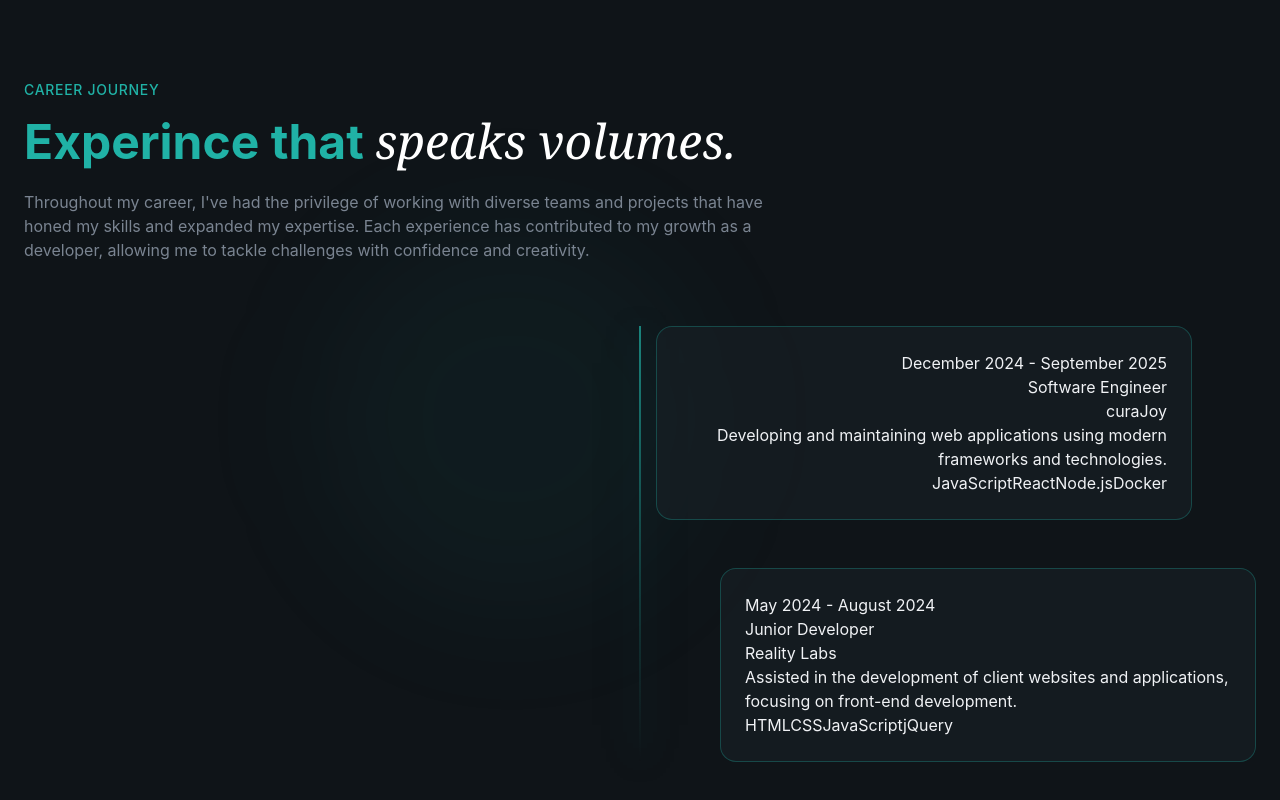
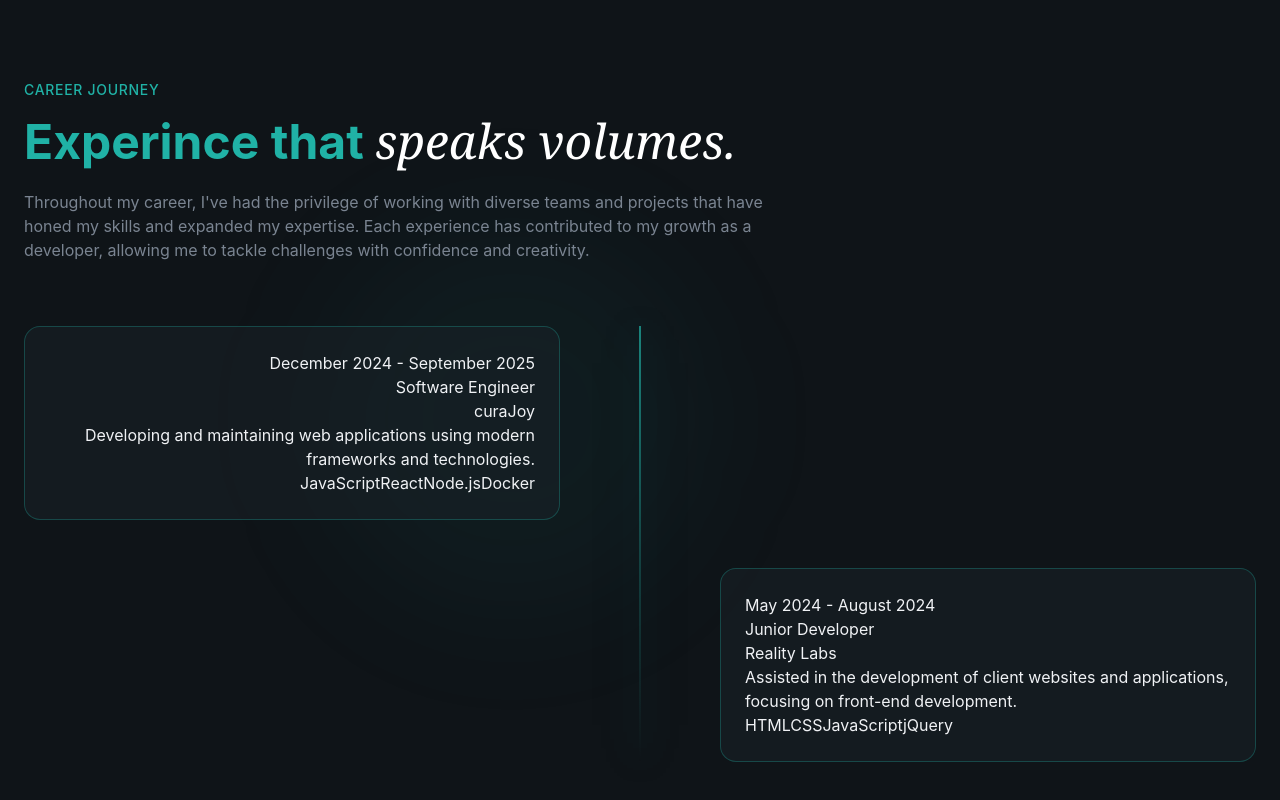
Before and after one commit to eissamonet/SWD-Portfolio, a React (Vite) app: page / in a window 1280 px wide. Shown: the part 3483-4283 px from the top of the page. Built offline with nearby package versions, Linux system fonts and the light colour scheme.

Commit message:
timeline dot styling added

```diff
--- a/src/sections/Experience.jsx
+++ b/src/sections/Experience.jsx
@@ -48,12 +48,12 @@
               className="relative grid md:grid-cols-2 gap-8 animate-fade-in"
               style={{ animationDelay: `${(index + 1) * 100}ms`}}
               >
-                {/* timeline item container */}
-                <div></div>
+                {/* timeline dot */}
+                <div className="absolute"></div>
 
                 {/* content */}
                 <div className={`pl-8 md:pl-0 ${index % 2 === 0 ? "md:pr-16 md:text-right" : "md:col-start-2 md:pl-16"} `}>
-                  <div className={`glass p-6 rounded-2xl border border-primary/30`}>
+                  <div className={`glass p-6 rounded-2xl border border-primary/30 hover:border-primary/50 transition-all duration-500`}>
                     <span>{exp.period}</span>
                     <h3>{exp.role}</h3>
                     <p>{exp.company}</p>
```
